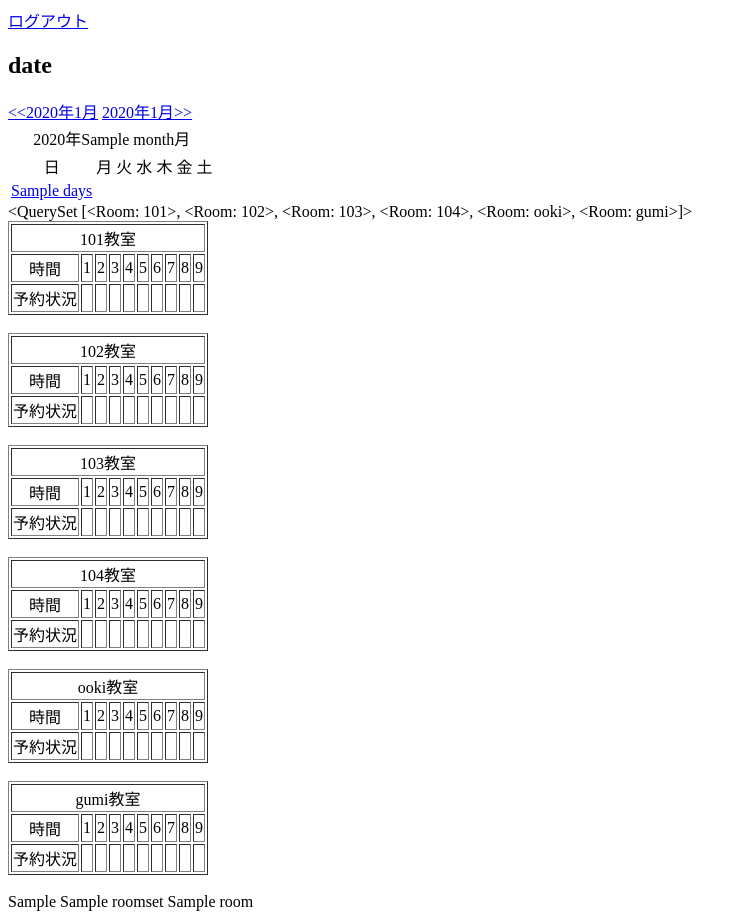
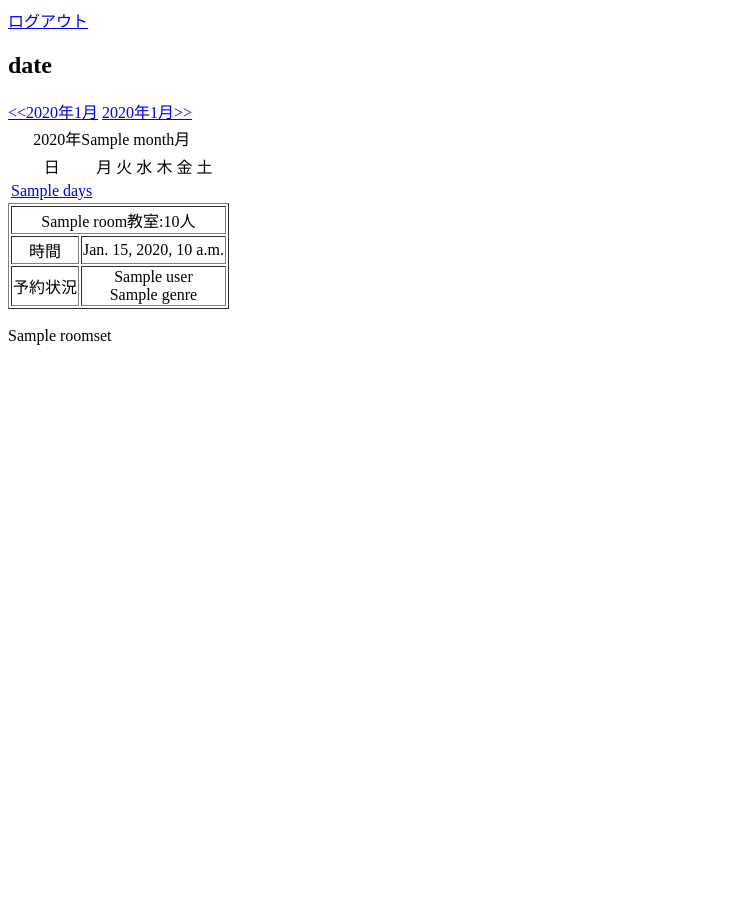
Before and after one commit to Ooki06/team2_umbrella_system, a Django app: template umbrella_system/templates/umbrella_system/date.html in a window 1280 px wide. Shown: the whole page, without its empty margins (0-746 px from the left). After the commit the page ends 345 px from the top, so only its background shows below. Run offline with Django 3.2, Linux system fonts and the light colour scheme; data comes from the database, SQL or seed files in the repository; both versions use the stored data as it was before the commit; the template is opened without the code that fills it: values that come from a table or form of the project are taken from there, most other values are stand-ins (such as "Sample title", 1, 10 or a date in 2020).

Commit message:
no message

```diff
--- a/umbrella_system/models.py
+++ b/umbrella_system/models.py
@@ -28,3 +28,5 @@ class Order(models.Model):
     time_zone_id = models.IntegerField(default=0)
     order_day = models.DateTimeField('date published')
     charge_lv = models.IntegerField(default=0)
+    def __unicode__(self):
+        return self.room.name
--- a/umbrella_system/templates/umbrella_system/date.html
+++ b/umbrella_system/templates/umbrella_system/date.html
@@ -32,43 +32,26 @@
             </tr>
             {% endfor %}
         </table>
-        {{rooms.all}}
-        {% for room in rooms.all %}
+        {% for room in roomset %}
             <table border="1">
                 <tr>
-                    <td colspan="10">{{room}}教室</td>
+                    <td colspan="10">{{room.room_name}}教室:{{room.seats}}人</td>
                 </tr>
                 <tr>
                     <td>時間</td>
-                    <td>1</td>
-                    <td>2</td>
-                    <td>3</td>
-                    <td>4</td>
-                    <td>5</td>
-                    <td>6</td>
-                    <td>7</td>
-                    <td>8</td>
-                    <td>9</td>
+                    {% for wari in room.wari %}
+                        <td>{{wari.time}}</td>
+                    {% endfor %}
                 </tr>
                 <tr>
                     <td>予約状況</td>
-                    <td></td>
-                    <td></td>
-                    <td></td>
-                    <td></td>
-                    <td></td>
-                    <td></td>
-                    <td></td>
-                    <td></td>
-                    <td></td>
+                    {% for wari in room.wari %}
+                        <td>{{wari.user}}</br>{{wari.genre}}</td>
+                    {% endfor %}
                 </tr>
             </table>
             </br>
         {% endfor %}
-        {{i}}
         {{roomset}}
-        {% for room in roomset.all %}
-            {{room}}
-        {% endfor %}
     </body>
 </html>
```
Also changed, not shown: umbrella_system/admin.py (+6 -2 lines), umbrella_system/views.py (+8 -6 lines), db.sqlite3, 新しいフォルダー/db.sqlite3 (deleted), 3 other files.
